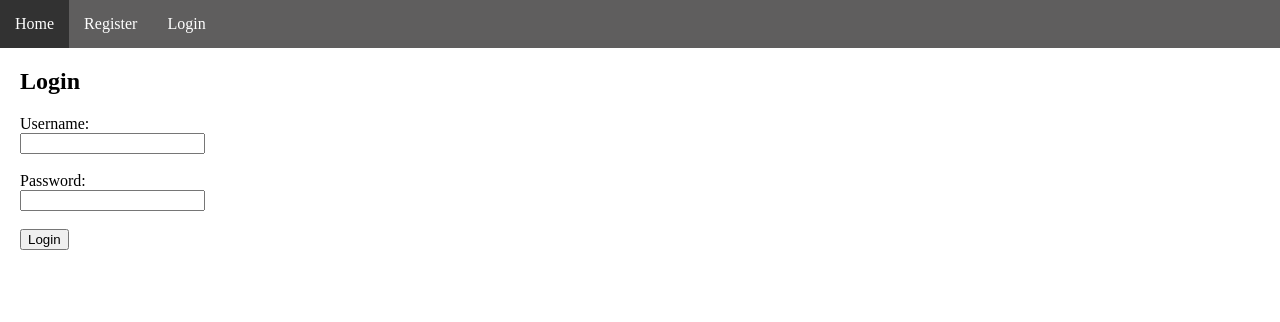
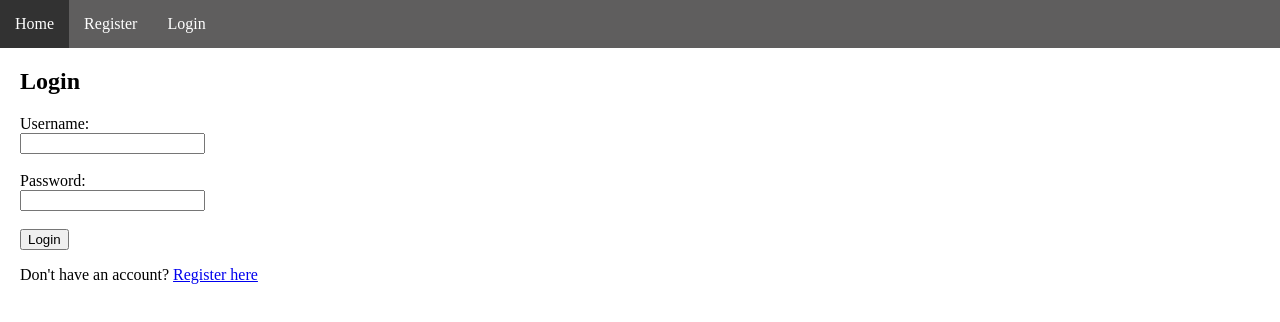
Before and after one commit to Yusuf-Maher/thescholarlyexchange.github.io, a plain HTML site: page login.html in a window 1280 px wide. Drawn offline with Linux system fonts and the light colour scheme.

Commit message:
Update login.html

```diff
--- a/login.html
+++ b/login.html
@@ -25,6 +25,10 @@
       <button type="submit">Login</button>
     </form>
     <p id="loginMessage"></p>
+      <p id="noAccount">
+    Don't have an account?
+    <a href="register.html">Register here</a>
+  </p>
   </main>
 
   <script src="scripts/login.js"></script>
```
